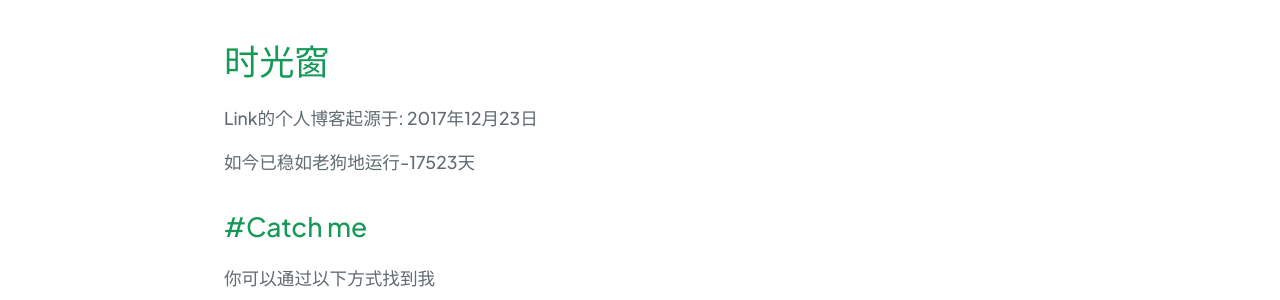
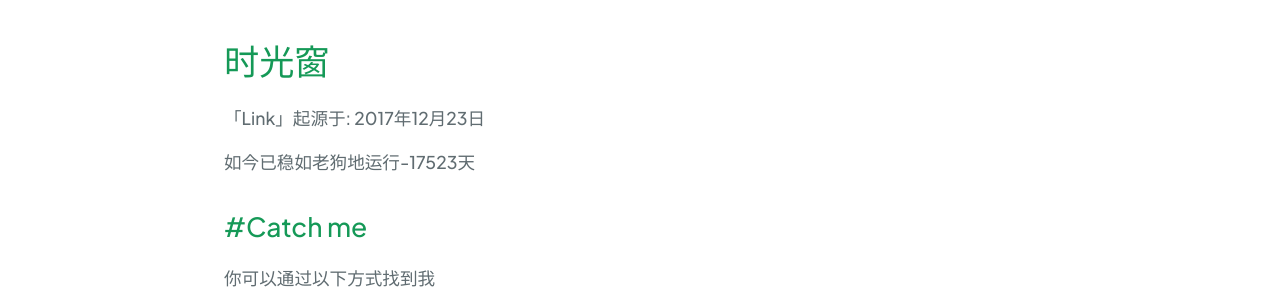
Before and after one commit to link9596/qwq, a Jekyll site: the page built from about.md, in a window 1280 px wide and 900 px high. Shown: the part 406-706 px from the top of the window. Built offline with Jekyll 4.4.1, drawn with Linux system fonts in a browser that asks for light colours; comment, search, counter and statistics services are not loaded; some of the changed lines change nothing that is shown.

Commit message:
Update about.md

```diff
--- a/about.md
+++ b/about.md
@@ -8,7 +8,7 @@ permalink: /about.html
 
 # 时光窗
 
-Link的个人博客起源于: 2017年12月23日
+「Link」起源于: 2017年12月23日
 
 如今已稳如老狗地运行<span id="sitetime2"></span>天
 
```
